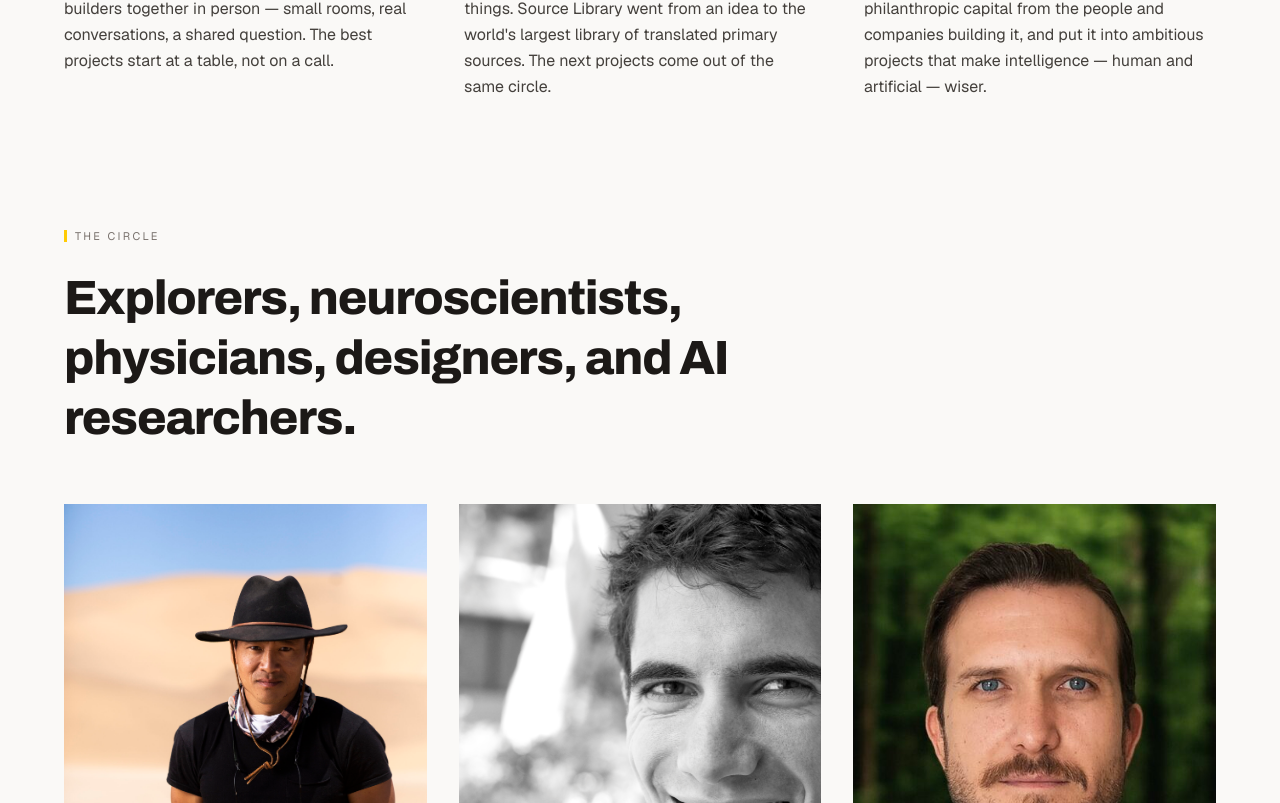
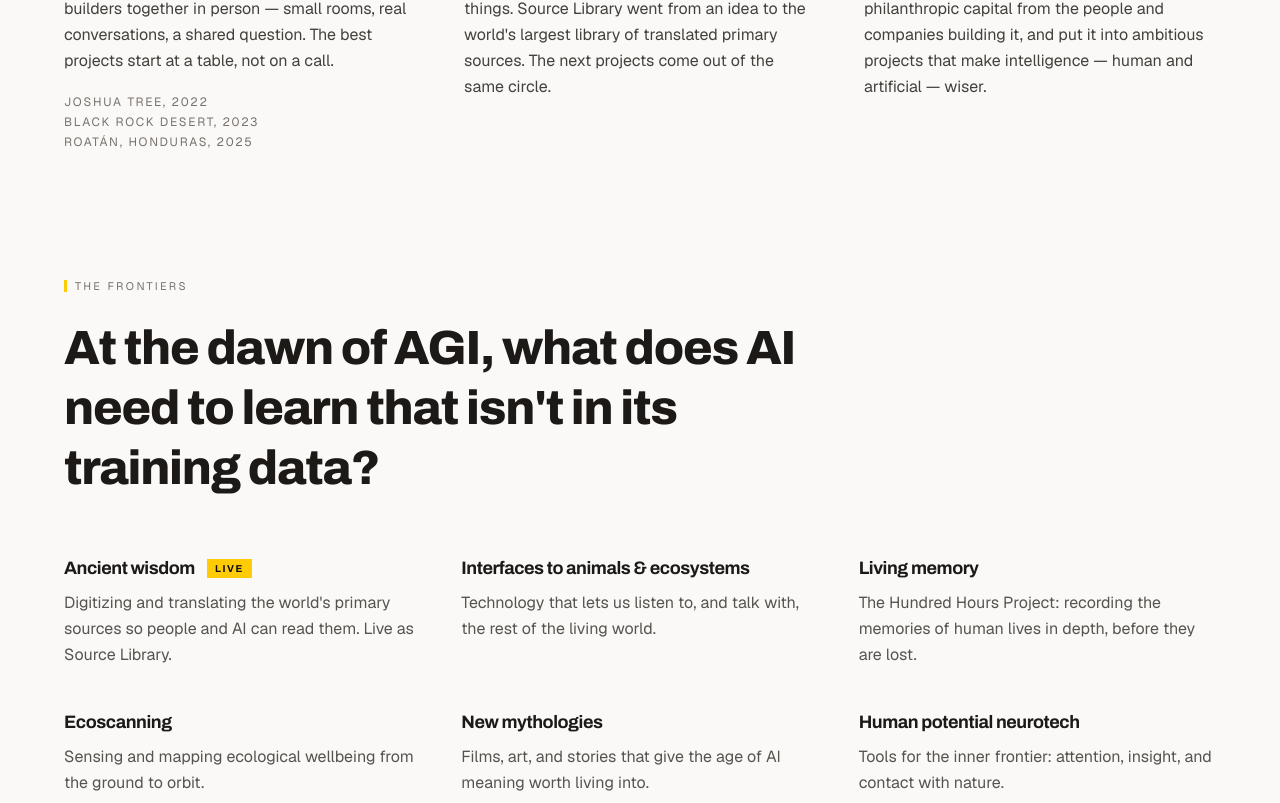
Before and after one commit to JDerekLomas/wisdomfrontiers, a Next.js app: page / in a window 1280 px wide. Shown: the part 2557-3360 px from the top of the page. Built offline with nearby package versions, Linux system fonts and the light colour scheme.

Commit message:
Add Frontiers section (six project areas from FtC board notes) and past gatherings
Co-Authored-By: Claude Opus 5.5 (1M context) <noreply@anthropic.com>

```diff
--- a/src/app/page.tsx
+++ b/src/app/page.tsx
@@ -70,10 +70,39 @@ const team = [
   },
 ];
 
+const frontiers = [
+  {
+    title: "Ancient wisdom",
+    body: "Digitizing and translating the world's primary sources so people and AI can read them. Live as Source Library.",
+    live: true,
+  },
+  {
+    title: "Interfaces to animals & ecosystems",
+    body: "Technology that lets us listen to, and talk with, the rest of the living world.",
+  },
+  {
+    title: "Living memory",
+    body: "The Hundred Hours Project: recording the memories of human lives in depth, before they are lost.",
+  },
+  {
+    title: "Ecoscanning",
+    body: "Sensing and mapping ecological wellbeing from the ground to orbit.",
+  },
+  {
+    title: "New mythologies",
+    body: "Films, art, and stories that give the age of AI meaning worth living into.",
+  },
+  {
+    title: "Human potential neurotech",
+    body: "Tools for the inner frontier: attention, insight, and contact with nature.",
+  },
+];
+
 const pillars = [
   {
     title: "Gather",
     body: "We bring explorers, scientists, artists, and builders together in person — small rooms, real conversations, a shared question. The best projects start at a table, not on a call.",
+    gatherings: ["Joshua Tree, 2022", "Black Rock Desert, 2023", "Roatán, Honduras, 2025"],
   },
   {
     title: "Build",
@@ -313,6 +342,48 @@ export default function Home() {
                   {p.title}
                 </h3>
                 <p className="mt-4 text-base leading-relaxed text-stone-700">{p.body}</p>
+                {p.gatherings && (
+                  <ul className="mt-5 space-y-1 text-xs uppercase tracking-[0.14em] text-stone-500">
+                    {p.gatherings.map((g) => (
+                      <li key={g}>{g}</li>
+                    ))}
+                  </ul>
+                )}
+              </div>
+            ))}
+          </div>
+        </div>
+      </section>
+
+      {/* ============ FRONTIERS ============ */}
+      <section id="frontiers" className="px-8 pt-24 sm:px-14 sm:pt-32">
+        <div className="mx-auto max-w-6xl">
+          <Caption>The frontiers</Caption>
+          <h2
+            className={`${archivo.className} mt-6 max-w-3xl text-3xl font-800 leading-tight tracking-tight sm:text-5xl`}
+            style={{ fontWeight: 800 }}
+          >
+            At the dawn of AGI, what does AI need to learn that isn&apos;t in its
+            training data?
+          </h2>
+          <div className="mt-14 grid gap-x-10 gap-y-10 sm:grid-cols-2 lg:grid-cols-3">
+            {frontiers.map((f) => (
+              <div key={f.title}>
+                <h3
+                  className={`${archivo.className} flex items-center gap-3 text-lg font-700 tracking-tight`}
+                  style={{ fontWeight: 700 }}
+                >
+                  {f.title}
+                  {f.live && (
+                    <span
+                      className="px-2 py-0.5 text-[10px] uppercase tracking-[0.16em] text-stone-950"
+                      style={{ backgroundColor: YELLOW }}
+                    >
+                      Live
+                    </span>
+                  )}
+                </h3>
+                <p className="mt-2 text-base leading-relaxed text-stone-600">{f.body}</p>
               </div>
             ))}
           </div>
```
